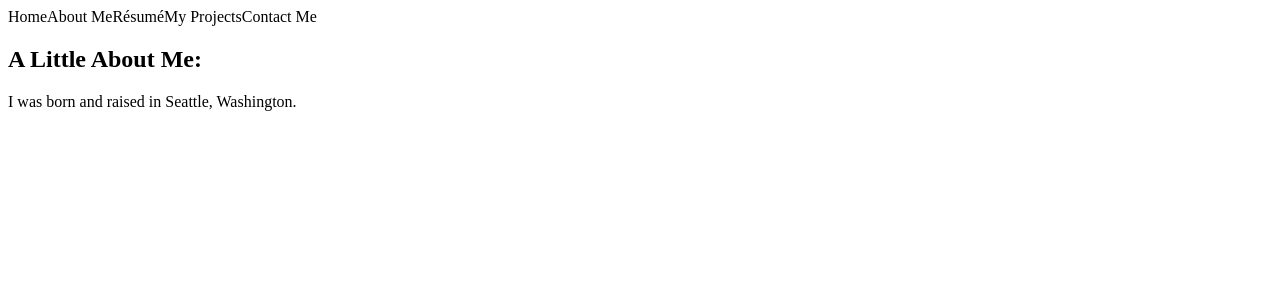
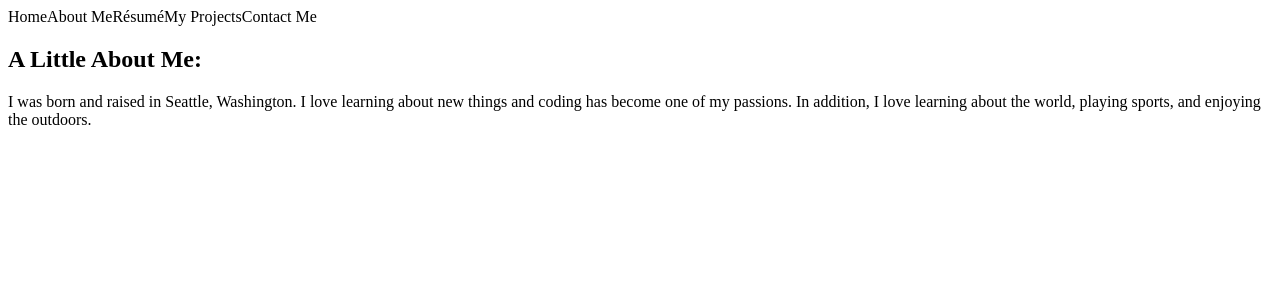
Before and after one commit to mikkelrev22/Michael-s-page, a React app: page / in a window 1280 px wide. Both pictures are taken after a click on the element "About Me". Shown: the top 300 px of the page. Built offline with nearby package versions, Linux system fonts and the light colour scheme; the HTML template or start-up script is replaced by a standard one.

Commit message:
adding to the about me section

```diff
--- a/client/src/Components/AboutMe.jsx
+++ b/client/src/Components/AboutMe.jsx
@@ -6,7 +6,7 @@ const AboutMe = () => {
       <div className="title">
         <h2>A Little About Me:</h2>
       </div>
-      <div className="body-text">I was born and raised in Seattle, Washington.</div>
+      <div className="body-text">I was born and raised in Seattle, Washington. I love learning about new things and coding has become one of my passions. In addition, I love learning about the world, playing sports, and enjoying the outdoors.</div>
     </div>
   )
 }
```
Also changed, not shown: 1 other file (tests, documents, lock files or other folders).
